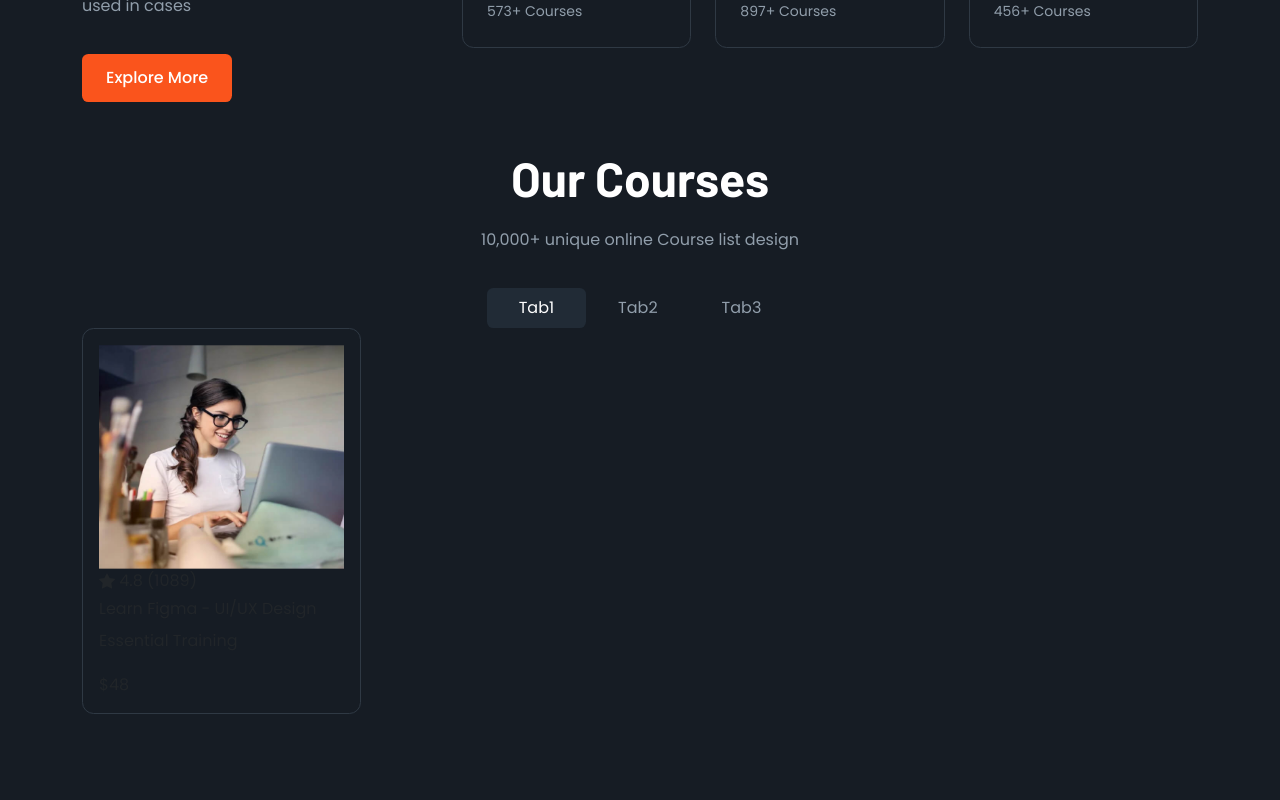
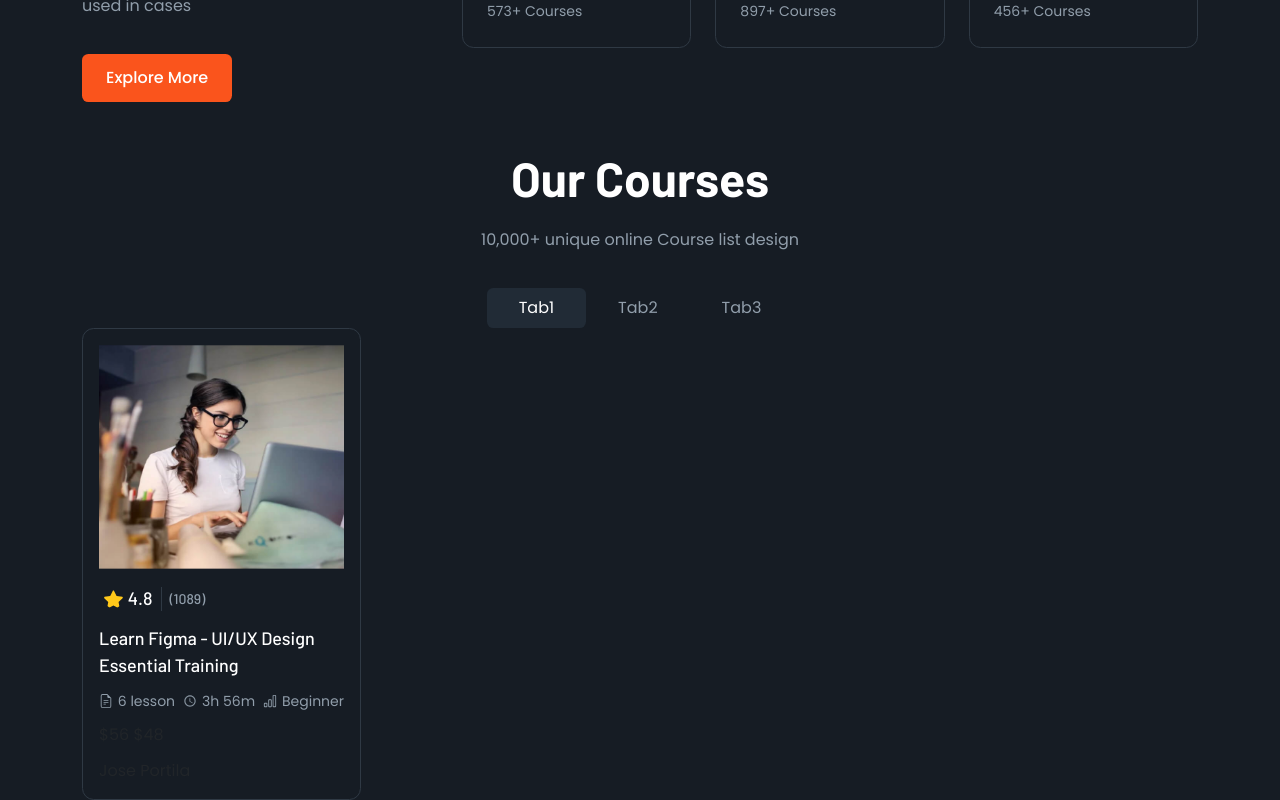
Before and after one commit to Khirod8908/nextjs_Static_Path, a Next.js app: page / in a window 1280 px wide. Shown: the part 950-1750 px from the top of the page. Before the commit the page ends 1664 px from the top, so only its background shows below. Built offline with nearby package versions, Linux system fonts and the light colour scheme.

Commit message:
1 binaries uploaded

```diff
--- a/components/Card/Card.js
+++ b/components/Card/Card.js
@@ -1,7 +1,8 @@
 import Image from 'next/image';
 import classes from './card.module.css';
 
-import { BsStarFill } from 'react-icons/bs';
+import { BsStarFill, BsBarChart, BsFileEarmarkText } from 'react-icons/bs';
+import { IoMdTime } from 'react-icons/io';
 
 export default () => {
   return (
@@ -16,13 +17,37 @@ export default () => {
           loading="lazy"
         />
       </div>
-      <div className="card_info">
-        <div className={classes.rating}>
-          <BsStarFill /> 4.8 (1089)
+      <div className={classes.card_info}>
+        <div className={`d-flex align-items-center ${classes.rating}`}>
+          <div className="d-flex align-items-center">
+            <BsStarFill className="icon" />
+            4.8
+          </div>
+          <div className={classes.devider}></div>
+          <span> (1089)</span>
         </div>
         <p>Learn Figma - UI/UX Design Essential Training</p>
+        <div className={classes.course_info}>
+          <span>
+            <BsFileEarmarkText /> 6 lesson
+          </span>
+          <span>
+            <IoMdTime />
+            3h 56m
+          </span>
+          <span>
+            <BsBarChart />
+            Beginner
+          </span>
+        </div>
         <div className={classes.price}>
-          $48 <span className={classes.dis_price}></span>
+          <span className={classes.dis_price}>$56</span> $48
+        </div>
+        <div className={classes.creator}>
+          <div className={classes.profile_img}>
+
+          </div>
+          <span>Jose Portila</span>
         </div>
       </div>
     </div>
--- a/components/Card/card.module.css
+++ b/components/Card/card.module.css
@@ -3,3 +3,56 @@
   padding: 1rem;
   border: 1px solid var(--black-600);
 }
+
+.devider {
+  background-color: var(--black-600);
+  width: 1px;
+  height: 1.5rem;
+}
+
+.card_info {
+  margin-top: 1rem;
+  display: flex;
+  flex-direction: column;
+  gap: 0.725rem;
+}
+
+.card_info .rating > * {
+  font-family: 'Barlow', sans-serif;
+}
+
+.card_info .rating {
+  color: var(--white);
+  gap: 0.5rem;
+  font-size: var(--body);
+}
+
+.card_info .rating span {
+  font-size: var(--caption);
+  color: var(--tx-color);
+}
+.card_info .rating svg {
+  color: var(--rating) !important;
+}
+
+.card_info p {
+  color: var(--white);
+  font-family: 'Barlow', sans-serif;
+  font-size: var(--body);
+  line-height: 1.5;
+  margin-bottom: 0;
+}
+
+.card_info .course_info {
+  color: var(--tx-color);
+  display: flex;
+  align-items: center;
+  justify-content: space-between;
+  font-size: var(--caption);
+}
+
+.card_info .course_info span {
+  display: flex;
+  align-items: center;
+  gap: 0.3rem;
+}
--- a/styles/globals.css
+++ b/styles/globals.css
@@ -24,6 +24,8 @@
   --black-700: #29343f;
   --black-600: #2f3944;
 
+  --rating: #ffc81a;
+
   --round-border: 0.4rem;
   --lg-round-border: 0.725rem;
 
@@ -31,6 +33,7 @@
 
   --title: 4rem;
   --heading: 3rem;
+  --body: 1.125rem;
   --caption: 0.875rem;
 }
 
```
Also changed, not shown: public/images/profile-image.png (added).
